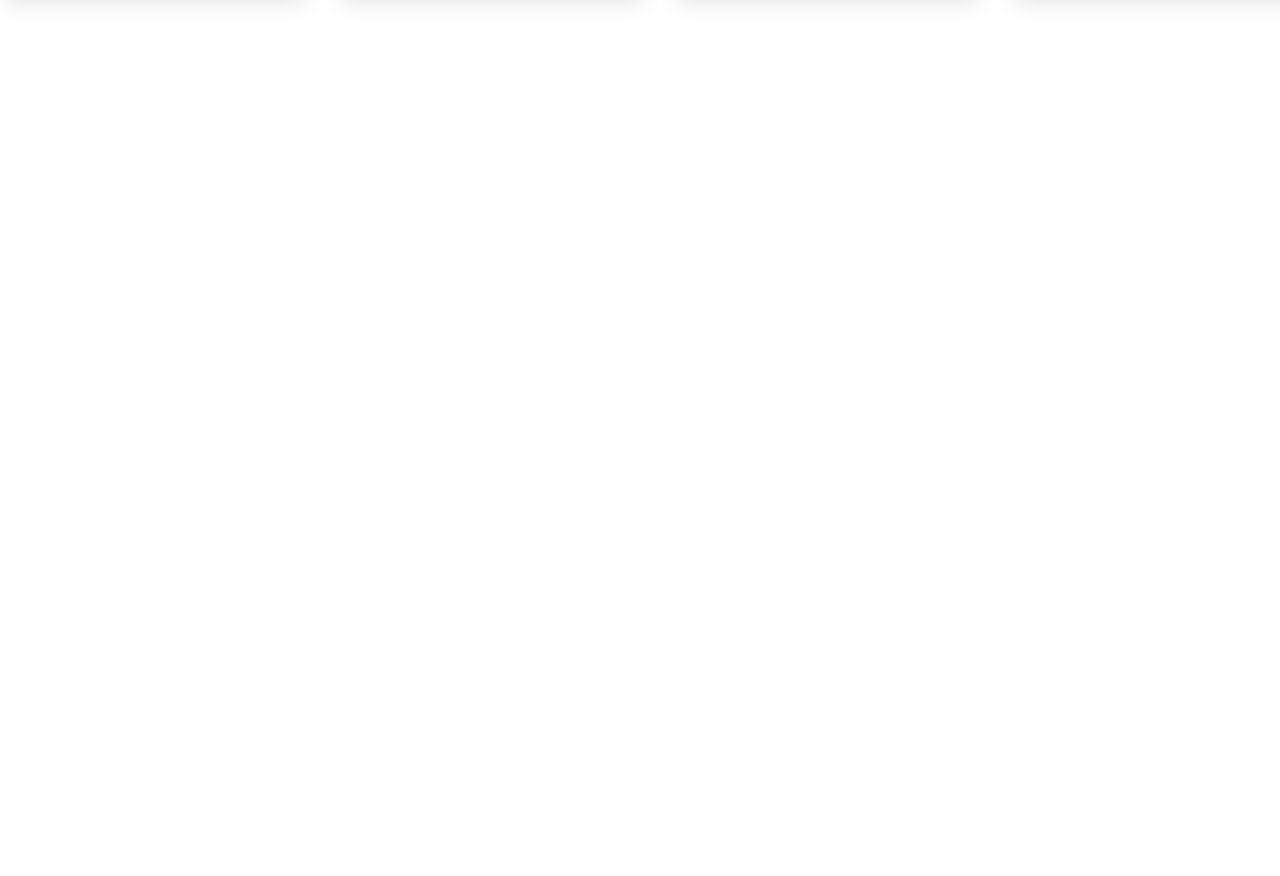
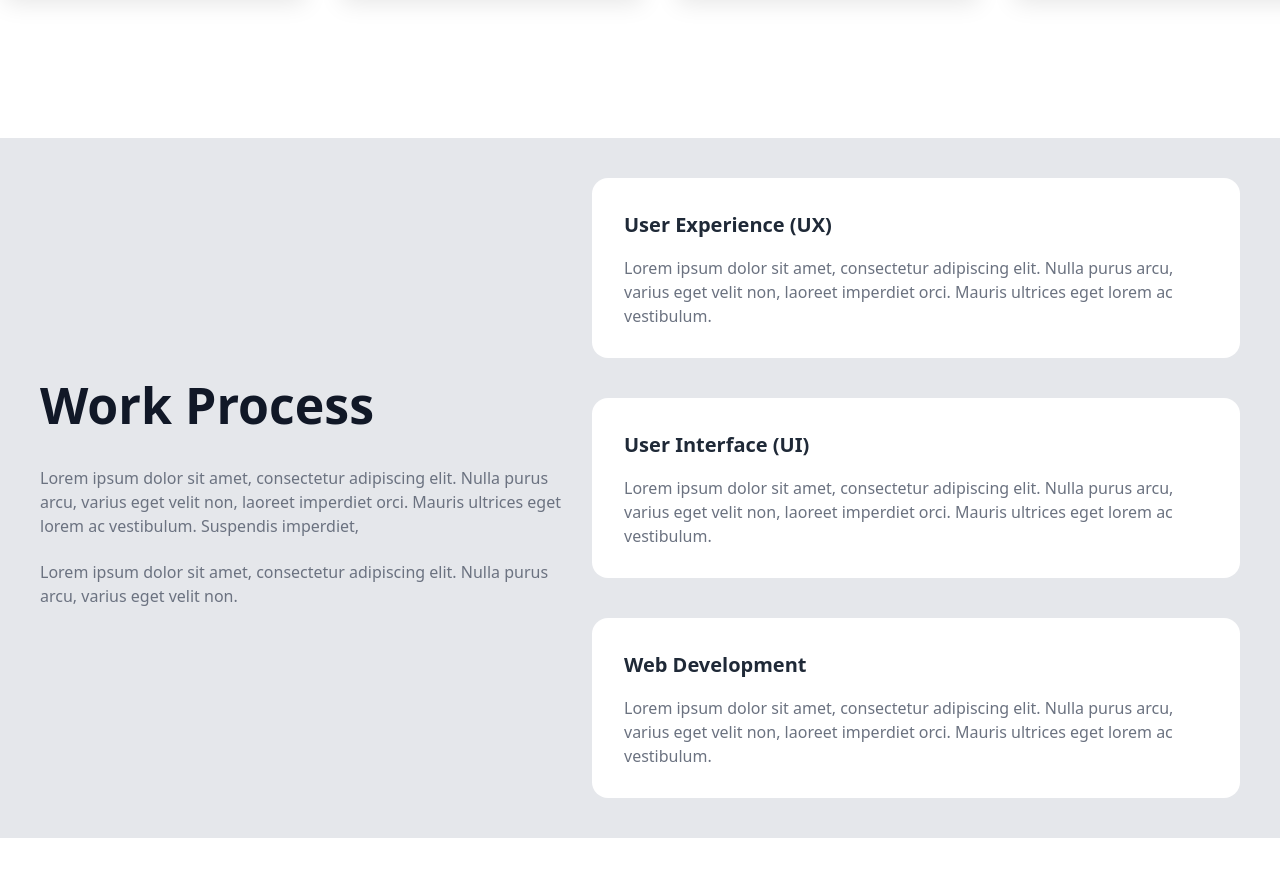
Before and after one commit to amitis-star/Portofolio, a React (Create React App) app: page / in a window 1280 px wide. Shown: the part 4840-5716 px from the top of the page. Before the commit the page ends 4928 px from the top, so only its background shows below. Built offline with nearby package versions, Linux system fonts and the light colour scheme.

Commit message:
section 11

```diff
--- a/src/components/Home.js
+++ b/src/components/Home.js
@@ -387,6 +387,35 @@ const Home = () => {
             </div>
           </div>
         </div>
+        {/* section 11 */}
+        <div className="w-full h-[700px] mt-30 flex justify-between items-center bg-gray-200 px-10 p-10 mb-30">
+          <div className="h-40 w-71 flex flex-col itmes-between justify-between">
+            <p className="text-50 font-600 text-gray-900">Work Process</p>
+            <p className="text-gray-500 font-300">
+              Lorem ipsum dolor sit amet, consectetur adipiscing elit. Nulla
+              purus arcu, varius eget velit non, laoreet imperdiet orci. Mauris
+              ultrices eget lorem ac vestibulum. Suspendis imperdiet,
+            </p>
+            <p className="text-gray-500 font-300">
+              Lorem ipsum dolor sit amet, consectetur adipiscing elit. Nulla
+              purus arcu, varius eget velit non.
+            </p>
+          </div>
+          <div className="w-[648px] h-full flex flex-col justify-between items-center">
+            <div className="w-full h-33 bg-white rounded-2xl p-8 flex flex-col jusitfy-start items-start gap-4">
+              <p className="text-gray-800 font-800 text-20">User Experience (UX)</p>
+              <p className="text-gray-500 font-400 text-16">Lorem ipsum dolor sit amet, consectetur adipiscing elit. Nulla purus arcu, varius eget velit non, laoreet imperdiet orci. Mauris ultrices eget lorem ac vestibulum.</p>
+            </div>
+            <div className="w-full h-33 bg-white rounded-2xl p-8 flex flex-col jusitfy-start items-start gap-4">
+              <p className="text-gray-800 font-800 text-20">User Interface (UI)</p>
+              <p className="text-gray-500 font-400 text-16">Lorem ipsum dolor sit amet, consectetur adipiscing elit. Nulla purus arcu, varius eget velit non, laoreet imperdiet orci. Mauris ultrices eget lorem ac vestibulum.</p>
+            </div>
+            <div className="w-full h-33 bg-white rounded-2xl p-8 flex flex-col jusitfy-start items-start gap-4">
+              <p className="text-gray-800 font-800 text-20">Web Development</p>
+              <p className="text-gray-500 font-400 text-16">Lorem ipsum dolor sit amet, consectetur adipiscing elit. Nulla purus arcu, varius eget velit non, laoreet imperdiet orci. Mauris ultrices eget lorem ac vestibulum.</p>
+            </div>
+          </div>
+        </div>
       </div>
     </>
   );
```
